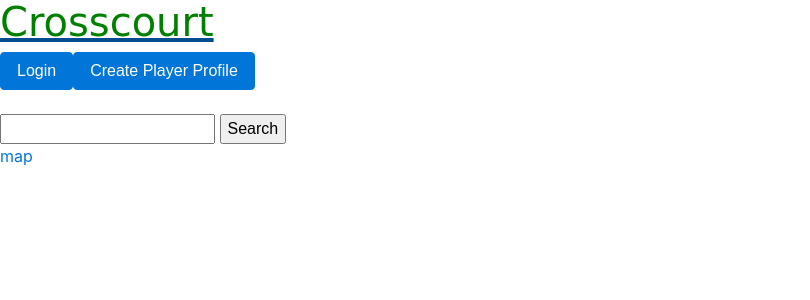
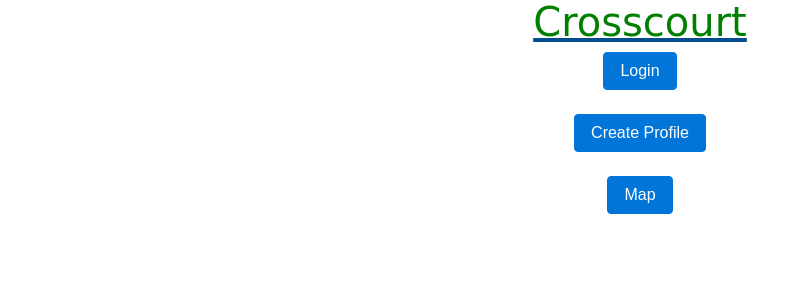
Before and after one commit to Allison-Northrop/tennis-match, a Django app: page / in a window 1280 px wide. Shown: the top 300 px of the page, without its empty margins (0-810 px from the left). Run offline with Django 3.2, Linux system fonts and the light colour scheme; some libraries are stand-ins or nearby versions; some web fonts are replaced.

Commit message:
initial commit for sessions branch

```diff
--- a/player/templates/player/base.html
+++ b/player/templates/player/base.html
@@ -15,7 +15,7 @@
 
 
   <div class="page-header">
-      <a href= {% url 'player_signin' %}><h1> Crosscourt </h1></a>
+      <a href= {% url 'player_signin' %}><h1 class="text-center"> Crosscourt </h1></a>
   </div>
 
     {% block content %}
--- a/player/templates/player/player_attributes_edit.html
+++ b/player/templates/player/player_attributes_edit.html
@@ -6,6 +6,6 @@
 {% block content %}
   <form method="POST">{% csrf_token %}
     {{ form.as_p }}
-    <button type="submit">Save</button>
+    <button type="submit" class="btn btn-primary">Save</button>
   </form>
 {% endblock %}
--- a/player/templates/player/player_signin.html
+++ b/player/templates/player/player_signin.html
@@ -12,8 +12,8 @@
   {% block content %}
 
 
-  <div class='nav'>
-    <div>
+
+    <div class="text-center">
     <form method="post" action="{% url 'social:begin' 'twitter' %}">
       {% csrf_token %}
       {{ form.as_p }}
@@ -21,17 +21,16 @@
     </form>
     <br>
     </div>
-    <div>
-      <a href="{% url 'player_attributes_new' %}"><button type="submit" class="btn btn-primary">Create Player Profile </button></a>
+
+    <div class="text-center">
+      <a href="{% url 'player_attributes_new' %}"><button type="submit" class="btn btn-primary">Create Profile </button></a>
     </div>
+    <br>
+
+
+  <div class="text-center">
+    <a href="{% url 'player_map' %}"><button class="btn btn-primary">Map</button></a>
   </div>
-  <form >
-    <input></input> <!-- input a id to capture what's in the form? -->
-    <input type="submit" value="Search" />
-  </form>
-
-  <a href="{% url 'player_map' %}">map</a>
-
   {% endblock %}
 
 </body>
```
